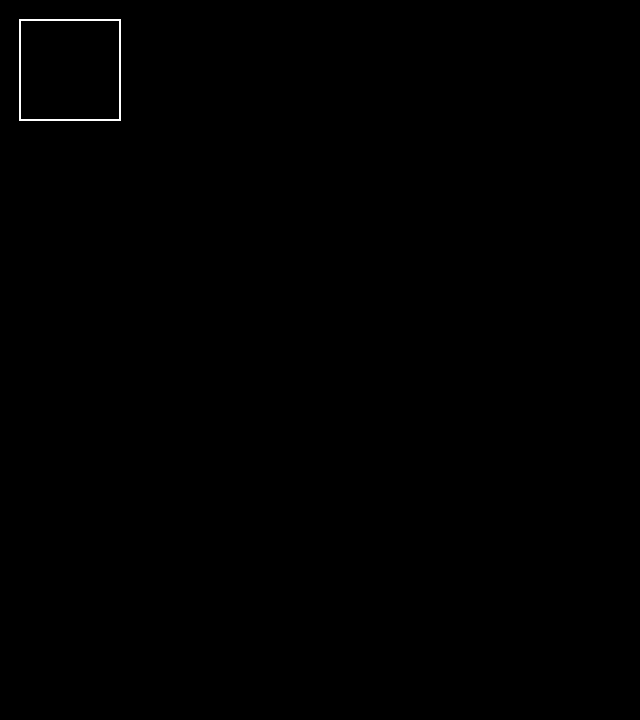
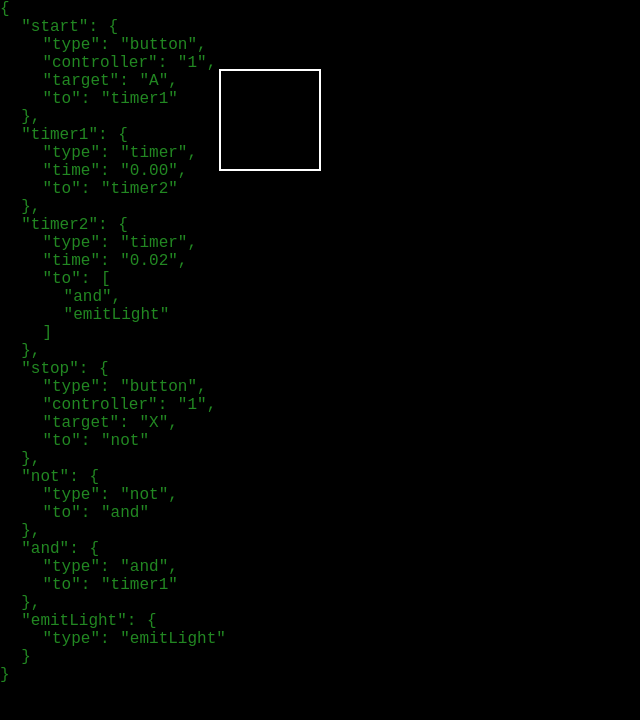
Before and after one commit to AlgyCuber/ToyCon-Garage-Emulator, a Nuxt app: page / in a window 1280 px wide. Shown: the top 720 px of the page, without its empty margins (0-640 px from the left). Built offline with nearby package versions, Linux system fonts and the light colour scheme.

Commit message:
Add the sample which load static/sample.json

```diff
--- a/pages/index.vue
+++ b/pages/index.vue
@@ -1,8 +1,9 @@
 <template>
   <section class="container">
     <div>
+      <p id='output'><pre><code>{{nodes.json}}</code></pre></p>
       <svg>
-        <rect class="node" x="20" y="20" width="100" height="100"/>
+        <rect class="node" x="220" y="70" width="100" height="100"/>
       </svg>
     </div>
   </section>
@@ -10,8 +11,12 @@
 
 <script>
 import TGNode from '~/assets/TGNode';
+import json from '~/static/sample.json';
 
 export default {
+  data ({params}) {
+    return { nodes: { json } }
+  },
   mounted: function() {
     this.$nextTick(function() {
       const node = new TGNode('start');
@@ -37,12 +42,21 @@ svg {
   width: 100vw;
   height: 100vh;
   background-color: black;
+  z-index: 1;
 }
 
 .node {
   fill: transparent;
   stroke: white;
   stroke-width: 2;
+}
+
+#output {
+  position: fixed;
+  top: 0;
+  left: 0;
+  color: #228822;
+  z-index: 2;
 }
 
 /*.container {
```
